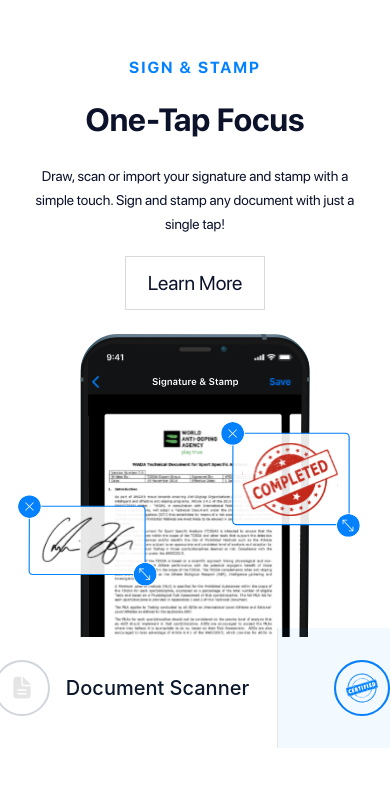
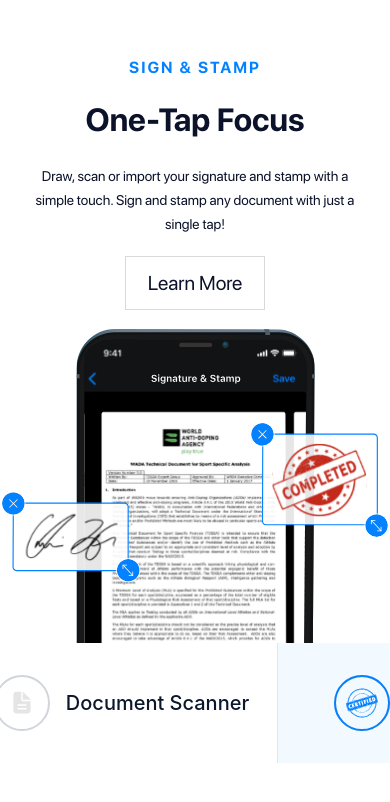
Before and after one commit to adiguzelburak/hubx, a React (Vite) app: page / in a window 390 px wide. Both pictures are taken after a click on the button 361 px from the left and 688 px from the top of the page. Shown: the top 802 px of the page. Built offline with nearby package versions, Linux system fonts and the light colour scheme; a web font is replaced by a local one.

Commit message:
style: responsive improvements

```diff
--- a/src/components/tabs/tabs-layout.tsx
+++ b/src/components/tabs/tabs-layout.tsx
@@ -20,7 +20,7 @@ export default function TabsLayout({
         animate={{ opacity: 1 }}
         exit={{ opacity: 0 }}
         transition={{ duration: 0.2 }}
-        className="lg:ml-16 w-[230px] h-[466px] lg:w-[610px] lg:h-[610px] -mt-28 lg:-mt-0"
+        className="lg:ml-16 w-full h-full lg:w-[610px] lg:h-[610px] -mt-28 lg:-mt-0"
       >
         {phoneImage}
       </motion.div>
--- a/src/container/home/components/tab-contents/advanced-filters/index.tsx
+++ b/src/container/home/components/tab-contents/advanced-filters/index.tsx
@@ -9,17 +9,17 @@ export default function AdvancedFilters() {
         title="Unique Filters"
         description="Apply advanced filters and enhance quality with various custom made filters. Manually edit brightness and contrast by your own choice on the custom filters."
         phoneImage={
-          <div className="relative w-full h-full lg:overflow-y-hidden">
+          <div className="relative w-full h-full overflow-y-hidden">
             <motion.div
               initial={{ y: 600 }}
               animate={{ y: 65 }}
               transition={{ duration: 0.8, ease: 'linear' }}
-              className="absolute w-full h-full flex justify-center items-center z-0"
+              className="absolute w-full h-full flex justify-center items-center z-10"
             >
               <img
                 src="/assets/tab-images/sign-stamp.svg"
                 alt="Sign & Stamp"
-                style={{ maxWidth: '100%', maxHeight: '100%' }}
+                className="w-[244px] h-[495px] lg:w-[365px] lg:h-[741px]"
               />
 
               <motion.img
@@ -32,7 +32,7 @@ export default function AdvancedFilters() {
                   duration: 0.5,
                   ease: 'easeOut',
                 }}
-                className="left-[-17px] lg:left-[92px] bottom-[18%] lg:bottom-[12%] absolute max-w-[12.5%] lg:max-w-[40%]"
+                className="left-[45px] lg:left-[92px] bottom-[18%] lg:bottom-[12%] absolute max-w-[28px] lg:max-w-[40%]"
                 style={{
                   transformOrigin: 'center',
                   background: 'rgba(0, 0, 0, 0.364909)',
@@ -51,7 +51,7 @@ export default function AdvancedFilters() {
                   duration: 0.5,
                   ease: 'easeOut',
                 }}
-                className="right-[-18px] lg:right-[92px] bottom-[18%] lg:bottom-[12%] absolute max-w-[12.5%] lg:max-w-[40%]"
+                className="right-[45px] lg:right-[92px] bottom-[18%] lg:bottom-[12%] absolute max-w-[28px] lg:max-w-[40%]"
                 style={{
                   transformOrigin: 'center',
                   background: 'rgba(0, 0, 0, 0.364909)',
--- a/src/container/home/components/tab-contents/batch-scanning/index.tsx
+++ b/src/container/home/components/tab-contents/batch-scanning/index.tsx
@@ -20,8 +20,7 @@ export default function BadgeScanning() {
                 <img
                   src="/assets/tab-images/batch-scanning.svg"
                   alt="Batch Scanning"
-                  style={{ maxWidth: '100%', maxHeight: '100%' }}
-                  className="mt-3"
+                  className="w-[250px] h-[508px] lg:w-[374px] lg:h-[760px]"
                 />
 
                 <motion.img
@@ -34,7 +33,7 @@ export default function BadgeScanning() {
                     duration: 0.5,
                     ease: 'easeOut',
                   }}
-                  className="left-[15%] lg:left-[15%] top-[28%] lg:top-[25%] absolute max-w-[70%] lg:max-w-[100%]"
+                  className="left-[17%] lg:left-[15%] top-[35%] lg:top-[35%] absolute max-w-[165px] lg:max-w-[246px]"
                   style={{
                     transform: 'translateX(-50%)',
                     zIndex: 11,
@@ -51,7 +50,7 @@ export default function BadgeScanning() {
                     duration: 0.5,
                     ease: 'easeOut',
                   }}
-                  className="left-[15%] lg:left-[15%] top-[36%] lg:top-[32%] absolute max-w-[70%] lg:max-w-[100%]"
+                  className="left-[14%] lg:left-[15%] top-[40%] lg:top-[40%] absolute max-w-[182px] lg:max-w-[273px]"
                   style={{
                     transform: 'translateX(-50%)',
                     zIndex: 12,
@@ -68,7 +67,7 @@ export default function BadgeScanning() {
                     duration: 0.5,
                     ease: 'easeOut',
                   }}
-                  className="left-[15%] lg:left-[15%] top-[44%] lg:top-[39%] absolute max-w-[70%] lg:max-w-[100%]"
+                  className="left-[12%] lg:left-[15%] top-[45%] lg:top-[45%] absolute max-w-[193px] lg:max-w-[290px]"
                   style={{
                     transform: 'translateX(-50%)',
                     zIndex: 13,
--- a/src/container/home/components/tab-contents/document-scanner/index.tsx
+++ b/src/container/home/components/tab-contents/document-scanner/index.tsx
@@ -9,17 +9,17 @@ export default function DocumentScanner() {
         title="Scan with Ease"
         description="Scan any document instantly with your mobile device by just a few steps. Save as PDF,JPG,ZIP,TXT and Word format."
         phoneImage={
-          <div className="relative w-full h-full overflow-hidden">
+          <div className="relative w-full h-full overflow-hidden ">
             <motion.div
               initial={{ y: 600 }}
               animate={{ y: 65 }}
               transition={{ duration: 0.8, ease: 'linear' }}
-              className="absolute w-full h-full flex justify-center items-center z-0"
+              className="absolute w-full h-full mx-auto flex justify-center items-center z-10"
             >
               <img
                 src="/assets/tab-images/document-scanner.svg"
                 alt="Document Scanner"
-                style={{ maxWidth: '100%', maxHeight: '100%' }}
+                className="w-[230px] h-[466px] lg:w-[365px] lg:h-[741px]"
               />
             </motion.div>
           </div>
--- a/src/container/home/components/tab-contents/export-share/index.tsx
+++ b/src/container/home/components/tab-contents/export-share/index.tsx
@@ -9,18 +9,18 @@ export default function ExportShare() {
         title="All-Round Conversion"
         description="Export your scans as PDF,JPG,ZIP,TXT and Word."
         phoneImage={
-          <div className="relative w-full h-full lg:overflow-y-hidden">
+          <div className="relative w-full h-full overflow-y-hidden">
             <motion.div
               initial={{ y: 600 }}
               animate={{ y: 65 }}
               transition={{ duration: 0.8, ease: 'linear' }}
-              className="absolute w-full h-full flex justify-center items-center z-0"
+              className="absolute w-full h-full flex justify-center items-center z-10"
             >
               <div className="relative">
                 <img
                   src="/assets/tab-images/export-share.svg"
                   alt="Export & Share"
-                  style={{ maxWidth: '100%', maxHeight: '100%' }}
+                  className="w-[237px] h-[481px] lg:w-[365px] lg:h-[741px]"
                 />
               </div>
               <motion.img
@@ -33,7 +33,7 @@ export default function ExportShare() {
                   duration: 0.5,
                   ease: 'easeOut',
                 }}
-                className="bottom-0 left-[-46%] lg:left-0 absolute max-w-[8%] lg:max-w-[20%]"
+                className="-bottom-6 left-[-10%] lg:left-0 absolute max-w-[24px] lg:max-w-[20%]"
                 style={{
                   zIndex: 14,
                 }}
@@ -41,14 +41,14 @@ export default function ExportShare() {
               <motion.img
                 src="/assets/tab-images/export-share-pdf.svg"
                 alt="PDF Export"
-                initial={{ y: 300, x: -80, rotate: -10 }}
-                animate={{ y: -100, x: -80, rotate: -10 }}
+                initial={{ y: 300, x: -80 }}
+                animate={{ y: -100, x: -80 }}
                 transition={{
                   delay: 1.0,
                   duration: 0.5,
                   ease: 'easeOut',
                 }}
-                className="bottom-[4%] left-[26%] lg:bottom-[-6%] lg:left-[28%] absolute max-w-[41%] lg:max-w-[100%]"
+                className="bottom-[0%] left-[36%] lg:bottom-[-6%] lg:left-[28%] absolute max-w-[90px] lg:max-w-[100%]"
                 style={{
                   zIndex: 11,
                 }}
@@ -64,7 +64,7 @@ export default function ExportShare() {
                   duration: 0.5,
                   ease: 'easeOut',
                 }}
-                className="lg:bottom-[5.5%] lg:left-[43.2%] absolute bottom-[15.5%] left-[43.2%] max-w-[36%] lg:max-w-[100%]"
+                className="lg:bottom-[5.5%] lg:left-[43.2%] absolute bottom-[11%] left-[48%] max-w-[74px] lg:max-w-[100%]"
                 style={{
                   zIndex: 12,
                 }}
@@ -80,7 +80,7 @@ export default function ExportShare() {
                   duration: 0.5,
                   ease: 'easeOut',
                 }}
-                className="right-[4.5%] bottom-[9%] lg:right-[19.5%] lg:bottom-[-2%] absolute max-w-[42%] lg:max-w-[100%]"
+                className="right-[21%] bottom-[5%] lg:right-[19.5%] lg:bottom-[-2%] absolute max-w-[90px] lg:max-w-[100%]"
                 style={{
                   zIndex: 13,
                 }}
--- a/src/container/home/components/tab-contents/sign-stamp/index.tsx
+++ b/src/container/home/components/tab-contents/sign-stamp/index.tsx
@@ -9,23 +9,23 @@ export default function SignStamp() {
         title="One-Tap Focus"
         description="Draw, scan or import your signature and stamp with a simple touch. Sign and stamp any document with just a single tap!"
         phoneImage={
-          <div className="relative w-full h-full lg:overflow-y-hidden">
+          <div className="relative w-full h-full overflow-y-hidden">
             <motion.div
               initial={{ y: 600 }}
               animate={{ y: 65 }}
               transition={{ duration: 0.8, ease: 'linear' }}
-              className="absolute w-full h-full flex justify-center items-center z-0"
+              className="absolute w-full h-full flex justify-center items-center z-10"
             >
               <img
                 src="/assets/tab-images/sign-stamp.svg"
                 alt="Sign & Stamp"
-                style={{ maxWidth: '100%', maxHeight: '100%' }}
+                className="w-[239px] h-[484px] lg:w-[365px] lg:h-[741px]"
               />
 
               <motion.img
                 src="/assets/tab-images/sign-stamp-signature.svg"
                 alt="Signature"
-                className="left-[-64px] lg:left-[10px] bottom-[27%] lg:bottom-[24%] absolute max-w-[62%] lg:max-w-[40%]"
+                className="left-[0px] lg:left-[10px] bottom-[27.8%] lg:bottom-[24%] absolute max-w-[142px] lg:max-w-[40%]"
                 initial={{ scale: 0 }}
                 animate={{ scale: 1 }}
                 transition={{
@@ -43,7 +43,7 @@ export default function SignStamp() {
                 alt="Badge"
                 initial={{ scale: 0 }}
                 animate={{ scale: 1 }}
-                className="right-[-52px] lg:right-[10px] bottom-[38%] lg:bottom-[37%] absolute max-w-[62%] lg:max-w-[40%]"
+                className="right-[0px] lg:right-[10px] bottom-[38%] lg:bottom-[37%] absolute max-w-[141px] lg:max-w-[40%]"
                 transition={{
                   delay: 1,
                   duration: 0.5,
--- a/src/container/home/index.tsx
+++ b/src/container/home/index.tsx
@@ -64,7 +64,7 @@ export default function Home() {
           <ExportShare key="export-share" />
         )}
       </AnimatePresence>
-      <div className="lg:hidden block h-[120px] -mt-[15px] lg:mt-[0px]">
+      <div className="lg:hidden block h-[120px] lg:mt-[0px]">
         <Swiper
           slidesPerView={1.25}
           centeredSlides={!(activeIndex === 0 || activeIndex === 4)}
```
Also changed, not shown: .stylelintrc.json, 1 other file (tests, documents, lock files or other folders).
